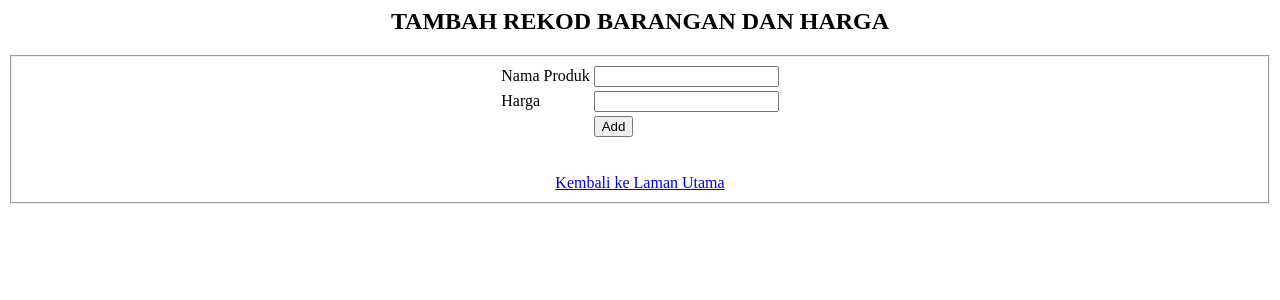
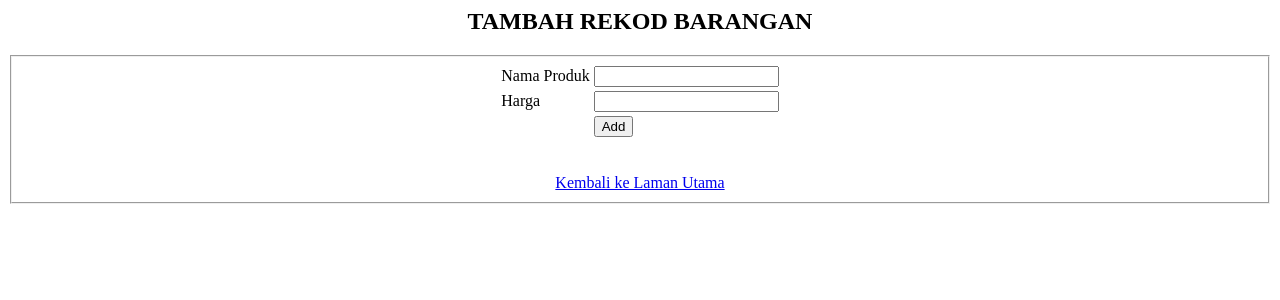
Before and after one commit to paan786/produk1, a PHP site: page /add.php in a window 1280 px wide. Shown: the top 300 px of the page. Run offline with PHP 8.4, Linux system fonts and the light colour scheme.

Commit message:
version 2

```diff
--- a/add.php
+++ b/add.php
@@ -24,7 +24,7 @@ else
         <title> TAMBAH REKOD </title>
     </head>
     <body>
-    <center> <h2>TAMBAH REKOD BARANGAN DAN HARGA</h2>
+    <center> <h2>TAMBAH REKOD BARANGAN</h2>
     <fieldset>
     <form action="add.php" method="post" name="form1">
         <table witdh="25%" border="0">
```
